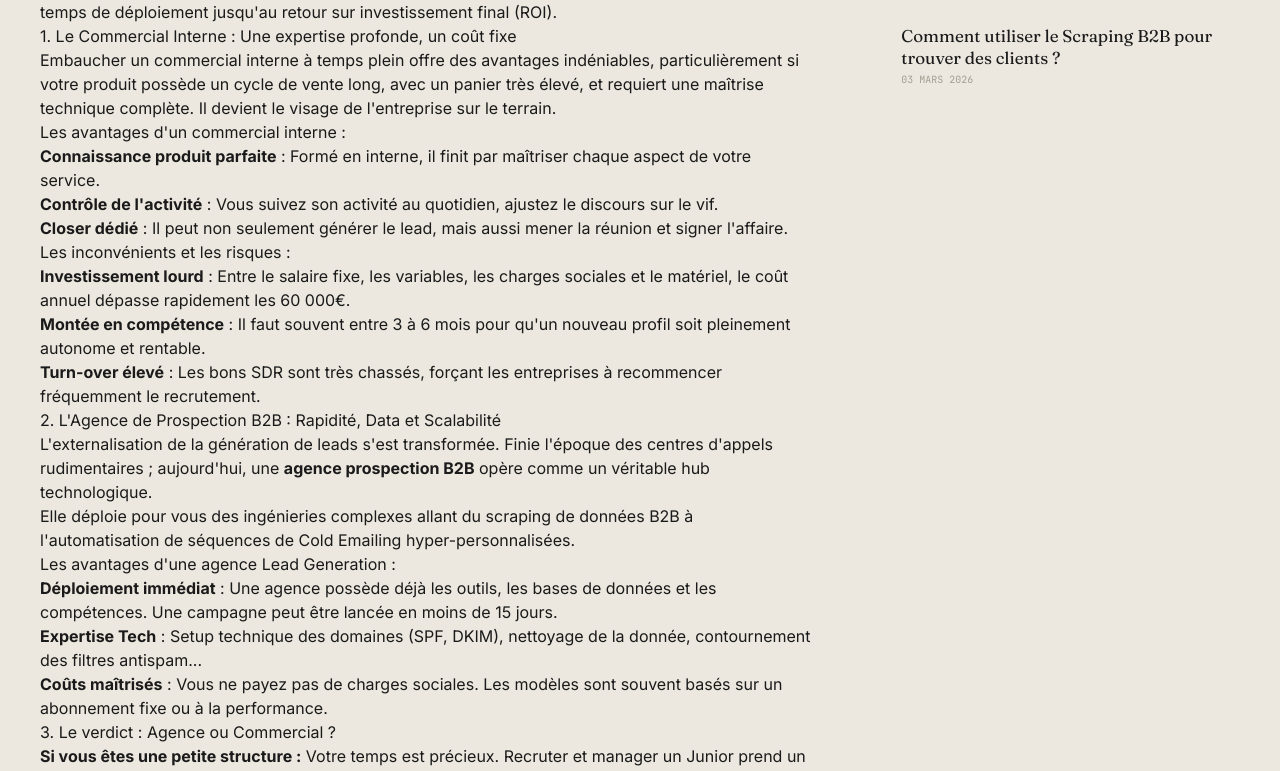
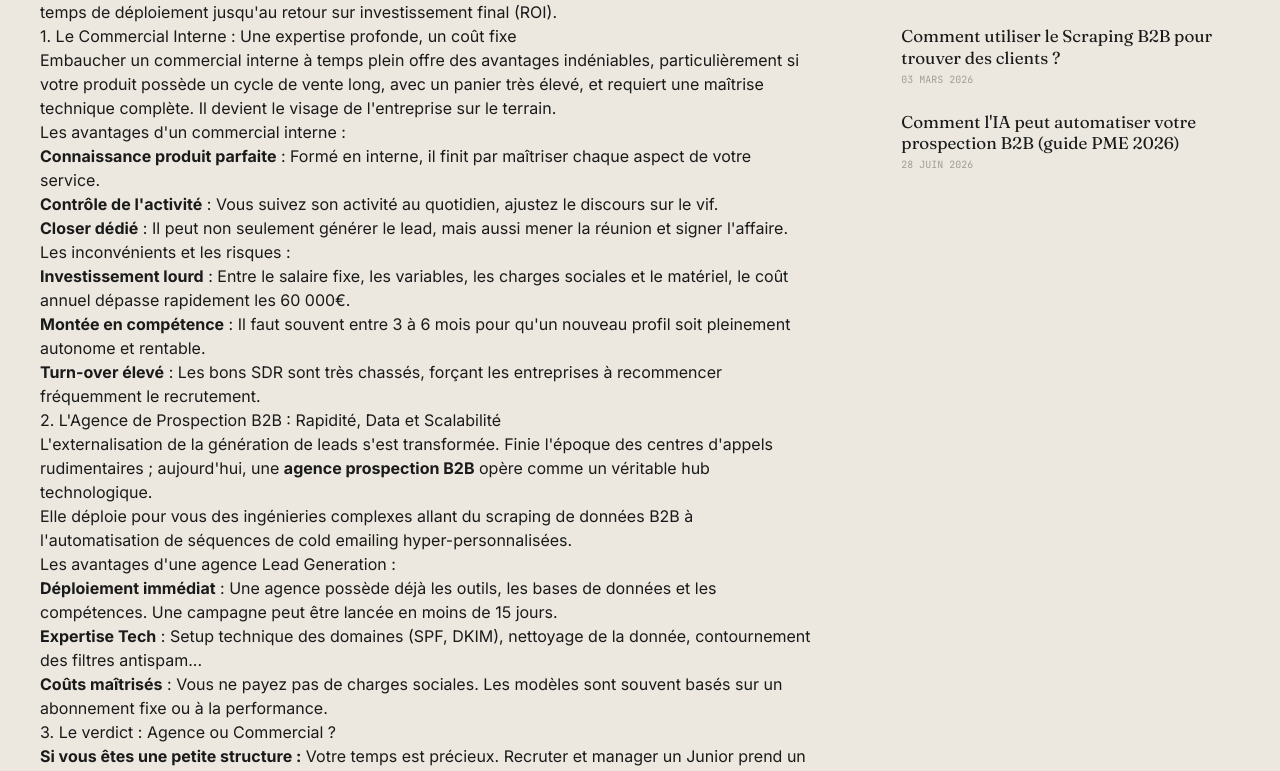
Before and after one commit to Jimmyjoe13/Nana-intelligence, a Next.js app: page /blog/1 in a window 1280 px wide. Shown: the part 1387-2158 px from the top of the page. Built offline with nearby package versions, Linux system fonts and the light colour scheme.

Commit message:
linking: mailler les 4 articles du blog vers les 3 pages services

```diff
--- a/src/mocks/blog.ts
+++ b/src/mocks/blog.ts
@@ -8,7 +8,7 @@ export const blogPosts = [
     readTime: "6 MIN",
     image: "https://images.unsplash.com/photo-1557200134-90327ee9fafa?q=80&w=800&auto=format&fit=crop",
     content: `
-      <p>La question du développement commercial est centrale pour toute entreprise ambitieuse. Face à la stagnation des ventes ou à la volonté d'accélérer, le dilemme se pose presque invariablement : faut-il embaucher des commerciaux en interne ou externaliser cette tâche complexe auprès d'une <a href="/contact">agence de prospection B2B</a> ?</p>
+      <p>La question du développement commercial est centrale pour toute entreprise ambitieuse. Face à la stagnation des ventes ou à la volonté d'accélérer, le dilemme se pose presque invariablement : faut-il embaucher des commerciaux en interne ou externaliser cette tâche complexe auprès d'une <a href="/agence-lead-generation">agence de prospection B2B</a> ?</p>
 
       <p>Ce choix n'est pas anodin, car il implique des budgets, des stratégies et des méthodologies très différentes. Dans cet article, nous allons décortiquer les éléments clés à prendre en compte, depuis le temps de déploiement jusqu'au retour sur investissement final (ROI).</p>
 
@@ -32,7 +32,7 @@ export const blogPosts = [
       <h2>2. L'Agence de Prospection B2B : Rapidité, Data et Scalabilité</h2>
       <p>L'externalisation de la génération de leads s'est transformée. Finie l'époque des centres d'appels rudimentaires ; aujourd'hui, une <strong>agence prospection B2B</strong> opère comme un véritable hub technologique.</p>
 
-      <p>Elle déploie pour vous des ingénieries complexes allant du <a href="/blog/3">scraping de données B2B</a> à l'automatisation de séquences de <a href="/blog/2">Cold Emailing</a> hyper-personnalisées.</p>
+      <p>Elle déploie pour vous des ingénieries complexes allant du <a href="/services/scraping-b2b">scraping de données B2B</a> à l'automatisation de séquences de <a href="/services/cold-emailing-b2b">cold emailing</a> hyper-personnalisées.</p>
 
       <h3>Les avantages d'une agence Lead Generation :</h3>
       <ul>
@@ -46,6 +46,7 @@ export const blogPosts = [
       <p><strong>Si vous avez déjà une équipe Sales :</strong> L'agence agit comme un département de "Growth Marketing" externe pour alimenter vos closers avec 10 à 30 leads qualifiés par mois.</p>
 
       <p>Chez <strong>Nana Intelligence</strong>, nous nous positionnons comme l'extension naturelle de votre force de vente. Prêt à transformer votre acquisition ?</p>
+      <p>Découvrez nos <a href="/services">solutions de prospection</a> : <a href="/services/cold-emailing-b2b">cold emailing</a>, <a href="/services/scraping-b2b">scraping B2B</a> et <a href="/services/automatisation-sales">automatisation sales</a>.</p>
     `
   },
   {
@@ -70,7 +71,7 @@ export const blogPosts = [
       </ul>
 
       <h2>2. La Data (Scraping) : Le carburant de la campagne</h2>
-      <p>Le meilleur email envoyé à la mauvaise personne fera 0% de taux de réponse. Vous devez investir dans la qualité de votre base, souvent via le <a href="/blog/3">web scraping B2B</a>.</p>
+      <p>Le meilleur email envoyé à la mauvaise personne fera 0% de taux de réponse. Vous devez investir dans la qualité de votre base, souvent via le <a href="/services/scraping-b2b">web scraping B2B</a>.</p>
       <p>Assurez-vous que les emails soient vérifiés via des logiciels de "Catch-all Checkers" avant tout envoi, afin d'abaisser votre taux de rebond (Bounce Rate) en dessous de 3%.</p>
 
       <h2>3. Le Copywriting : Court, direct, curieux</h2>
@@ -84,7 +85,7 @@ export const blogPosts = [
       <h2>4. Comment scaler sans risques ?</h2>
       <p>Pour envoyer plus de 100 emails par jour, utilisez l'<strong>inbox rotation</strong> : distribuez la charge sur plusieurs adresses différentes pour rester sous les radars des filtres antispam.</p>
 
-      <p>Besoin d'aide pour configurer votre infrastructure ? <a href="/contact">Contactez Nana Intelligence</a> pour un audit gratuit.</p>
+      <p>Besoin d'aide pour configurer votre infrastructure ? <a href="/services/cold-emailing-b2b">Découvrez notre service de cold emailing B2B</a>, notre offre d'<a href="/services/automatisation-sales">automatisation sales</a> ou <a href="/contact">contactez Nana Intelligence</a> pour un audit gratuit.</p>
     `
   },
   {
@@ -119,9 +120,49 @@ export const blogPosts = [
           <li><strong>Intérêt légitime :</strong> Votre offre doit être liée à la fonction du prospect, et vous devez inclure un lien de désinscription (Opt-out).</li>
       </ol>
 
-      <p>Gérer ces listes est chronophage. En confiant votre stratégie à une <a href="/services">agence de génération de leads</a>, vous concentrez vos équipes sur la vente.</p>
+      <p>Gérer ces listes est chronophage. En confiant votre stratégie à une <a href="/services/scraping-b2b">agence de génération de leads</a>, vous concentrez vos équipes sur la vente.</p>
+      <p>Pour aller plus loin, explorez aussi nos services de <a href="/services/cold-emailing-b2b">cold emailing B2B</a> et d'<a href="/services/automatisation-sales">automatisation sales</a>.</p>
+    `
+  },
+  {
+    id: 4,
+    title: "Comment l'IA peut automatiser votre prospection B2B (guide PME 2026)",
+    excerpt: "Scrapping intelligent, cold emails personnalisés à l'échelle, workflows autonomes : comment les PME utilisent l'IA pour générer des RDV sans exploser leur budget.",
+    category: "IA / AUTOMATISATION",
+    date: "28 Juin 2026",
+    readTime: "9 MIN",
+    image: "https://images.unsplash.com/photo-1677442136019-21780ecad995?q=80&w=800&auto=format&fit=crop",
+    content: `
+      <p>En 2026, la prospection B2B a changé de dimension. L'intelligence artificielle ne se contente pas d'assister vos commerciaux : elle automatise l'ensemble de la chaîne d'acquisition, du ciblage à la relance. Et ce ne sont plus seulement les grands groupes qui en profitent.</p>
+
+      <p>Les PME qui ont sauté le constatent rapidement : des rendez-vous plus nombreux, moins d'efforts répétifs dans l'équipe, et un pipeline enfin prévisible. Voici comment l'IA transforme concrètement votre prospection, étape par étape.</p>
+
+      <h2>1. Scraping intelligent : la donnée prospect en temps réel</h2>
+      <p>Le point de départ de toute prospection qui convertit, c'est une cible précise. Les bases de données achetées en unpacked sont souvent obsolètes et peu qualifiées. Le <a href="/services/scraping-b2b">scraping B2B</a> piloté par IA change la donne.</p>
+      <p>En combinant des scripts d'extraction sur LinkedIn et Google Maps avec des modèles de langage capables de qualifier automatiquement les profils (poste, secteur, taille d'entreprise, stack technique), vous construisez une base de prospects fraîche, exploitable immédiatement et mise à jour en continu.</p>
+
+      <h2>2. Cold emailing augmenté par l'IA : personnaliser à grande échelle</h2>
+      <p>La personnalisation a toujours été le nerf de la guerre du <a href="/services/cold-emailing-b2b">cold emailing B2B</a>. Un message générique ne convertit quasiment jamais. Mais personnaliser 200 emails par jour est chronophage.</p>
+      <p>L'IA résout cette équation. À partir d'un bon calibrage, elle génère des premières lignes ultra-personnalisées (référence à une offre récente, un content partagé, un événement) tout en respectant le ton et la proposition de valeur définis par vos soins. Résultat : vous envoyez plus, mieux ciblé, sans sacrifier la pertinence.</p>
+
+      <h2>3. Workflows automatisés : la prospection qui tourne seule</h2>
+      <p>Une fois les séquences lancées, le vrai gain vient de l'automatisation. Des plateformes comme Make, n8n ou Zapier permettent de créer des workflows qui relancent automatiquement les prospects sans réponse, qualifient les leads chauds, mettent à jour votre CRM et notifient vos commerciaux au bon moment.</p>
+      <p>L'IA s'intègre dans ces workflows pour enrichir les fiches, scorer les intentions et prioriser les actions. Vos équipes ne passent plus leur temps à cliquer : elles vendent.</p>
+
+      <h2>4. Les résultats concrets observés en PME</h2>
+      <p>Les PME qui combinent ces trois leviers observent en général :</p>
+      <ul>
+        <li><strong>+40 à +120%</strong> de rendez-vous qualifiés sur les 90 premiers jours</li>
+        <li><strong>-30%</strong> de temps passé par les commerciaux sur des tâches administratives</li>
+        <li><strong>Un pipeline prévisible</strong>, avec un coût par lead en baisse continue</li>
+      </ul>
+      <p>Ces gains ne tombent pas du ciel : ils reposent sur une méthodologie rigoureuse et un calibrage fin des outils.</p>
+
+      <h2>5. Comment démarrer sans se disperser</h2>
+      <p>Le piège le plus courant est de vouloir tout automatiser en une semaine. La bonne approche : commencer par un seul canal (souvent le cold emailing), valider les résultats, puis étendre au scraping et aux workflows.</p>
+      <p>Notre <a href="/services/automatisation-sales">accompagnement en automatisation IA</a> permet de calibrer pas à pas ces workflows, avec un suivi terrain. Pour un premier regard sur votre situation, <a href="/contact">demandez un audit gratuit de 30 minutes</a>.</p>
     `
   },
 ];
 
-export const blogCategories = ["TOUT", "STRATÉGIE", "COLD EMAIL", "DATA / SCRAPING"];
+export const blogCategories = ["TOUT", "STRATÉGIE", "COLD EMAIL", "DATA / SCRAPING", "IA / AUTOMATISATION"];
```
